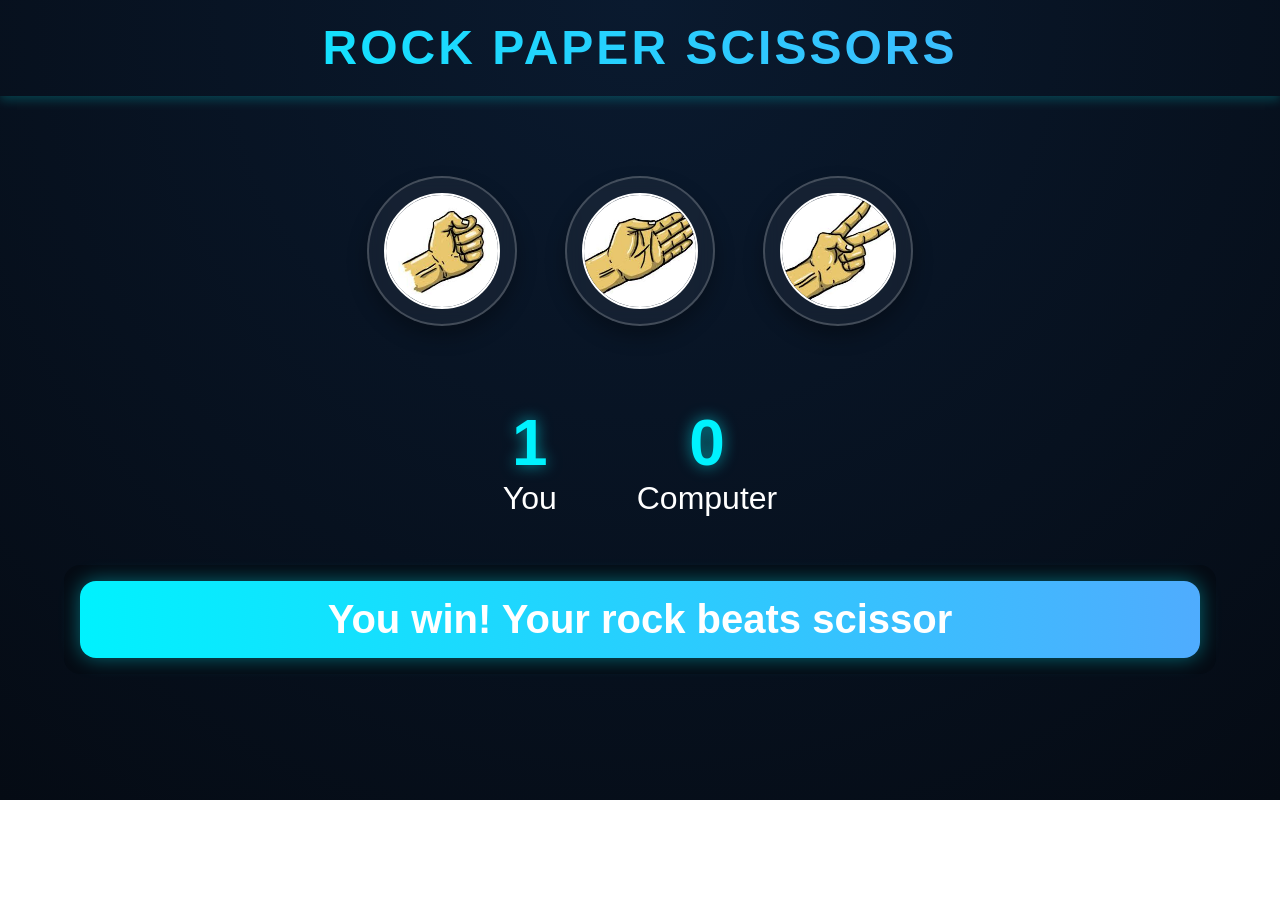
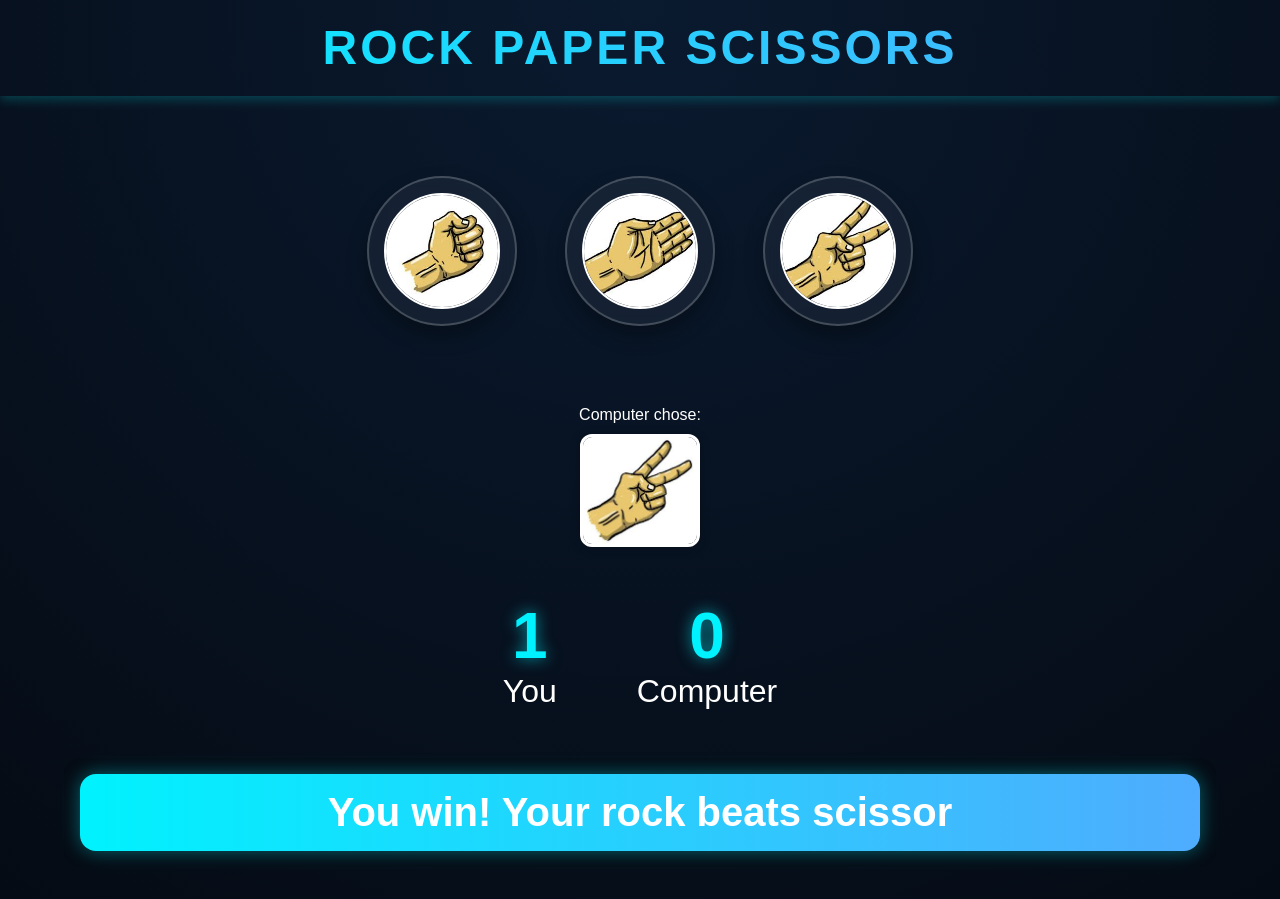
Before and after one commit to AlmightyDMJR/Rock_Paper_Scissors, a plain HTML site: page index.html in a window 1280 px wide. Both pictures are taken after a click on the element 442 px from the left and 251 px from the top of the page. Before the commit the page ends 800 px from the top, so only its background shows below. Drawn offline with Linux system fonts and the light colour scheme.

Commit message:
After adding the comp choice visuals

```diff
--- a/app.js
+++ b/app.js
@@ -5,9 +5,10 @@ const choices = document.querySelectorAll(".choice");
 const msg = document.querySelector("#msg");
 
 const clickSound = new Audio("click.mp3");
+
 const compScorePara = document.querySelector("#comp-score");
 const userScorePara = document.querySelector("#user-score");
-
+const compChoiceImg = document.getElementById("comp-choice-img");
 
 const genCompChoice = () => {
   const options = ["rock", "paper", "scissor"];
@@ -35,28 +36,26 @@ const showWinner = (userWin, userChoice, compChoice) => {
 };
 
 const playGame = (userChoice) => {
-
   const compChoice = genCompChoice();
 
+  // update computer choice image directly from choices
+  updateCompChoiceImg(compChoice);
+
   if (userChoice === compChoice) {
-
     drawGame();
-  }
-  else {
+  } else {
     let userWin = true;
     if (userChoice === "rock") {
-
       userWin = compChoice === "paper" ? false : true;
     } else if (userChoice === "paper") {
-
       userWin = compChoice === "scissor" ? false : true;
     } else {
-
       userWin = compChoice === "rock" ? false : true;
     }
     showWinner(userWin, userChoice, compChoice);
   }
 };
+
 
 choices.forEach((choice) => {
   choice.addEventListener("click", () => {
@@ -69,3 +68,13 @@ choices.forEach((choice) => {
     playGame(userChoice);
   });
 });
+
+
+
+// Fetch image directly from the choices
+const updateCompChoiceImg = (choiceId) => {
+  const choiceElement = document.querySelector(`#${choiceId} img`);
+  if (choiceElement) {
+    compChoiceImg.src = choiceElement.src;
+  }
+};
--- a/index.html
+++ b/index.html
@@ -23,6 +23,10 @@
         <img src="images/scissor.jpg">
       </div>
     </div>
+       <div class="comp-choice-container">
+      <p>Computer chose:</p>
+      <img id="comp-choice-img" src="images/question.png" alt="Computer Choice" width="100">
+    </div>
 
     <div class="score-board">
       <div class="score">
@@ -40,6 +44,7 @@
     </div>
 
 
+
     <script src="app.js"></script>
   </body>
 </html>
--- a/styles.css
+++ b/styles.css
@@ -49,6 +49,20 @@ h1 {
   box-shadow: 0 0 25px #00f2fe;
   cursor: pointer;
 }
+
+.comp-choice-container {
+  margin-top: 20px;
+  text-align: center;
+}
+
+.comp-choice-container img {
+  margin-top: 10px;
+  border-radius: 12px;
+  width: 120px;
+  height: auto;
+  box-shadow: 0 0 10px rgba(0,0,0,0.3);
+}
+
 
 img {
   height: 150px;
```
